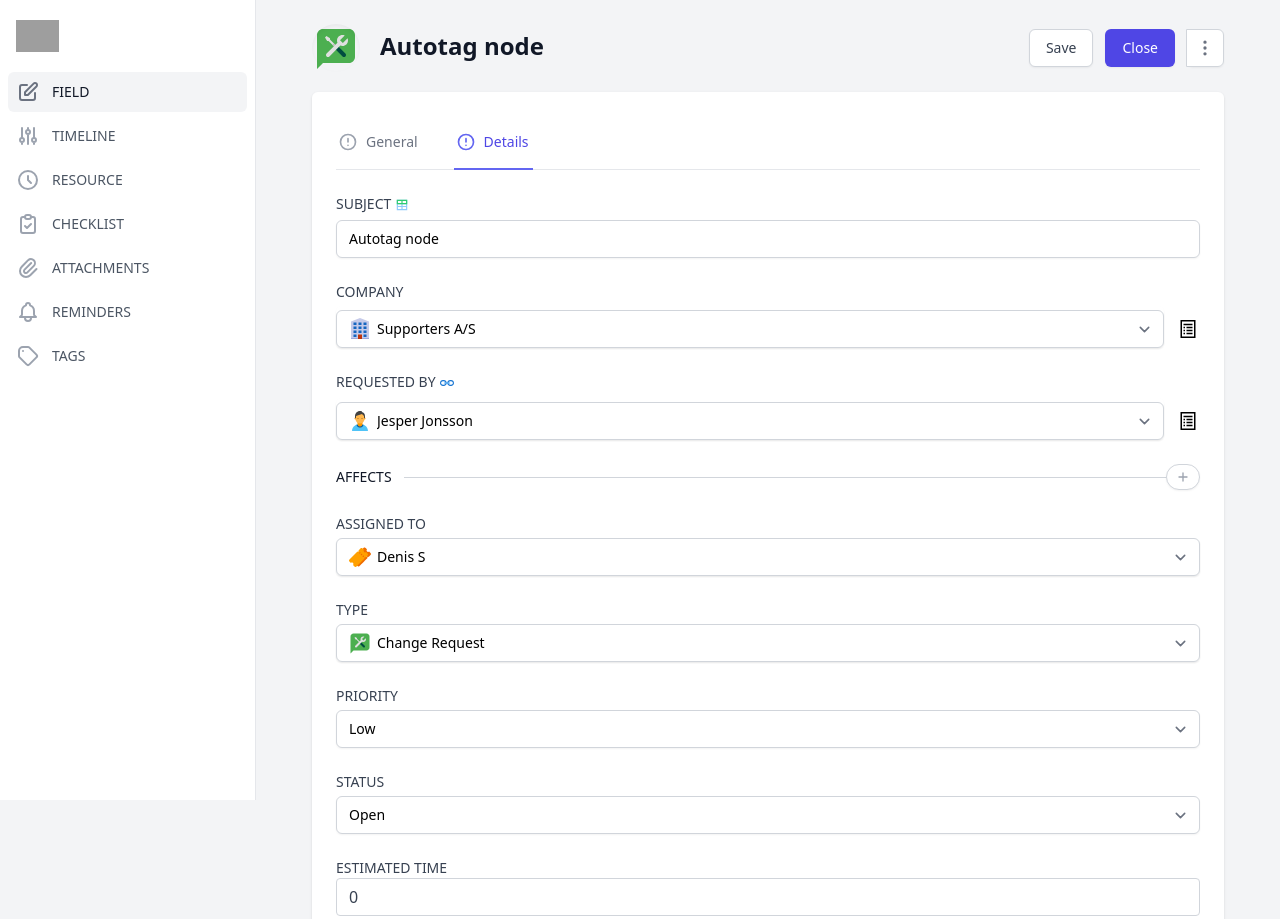
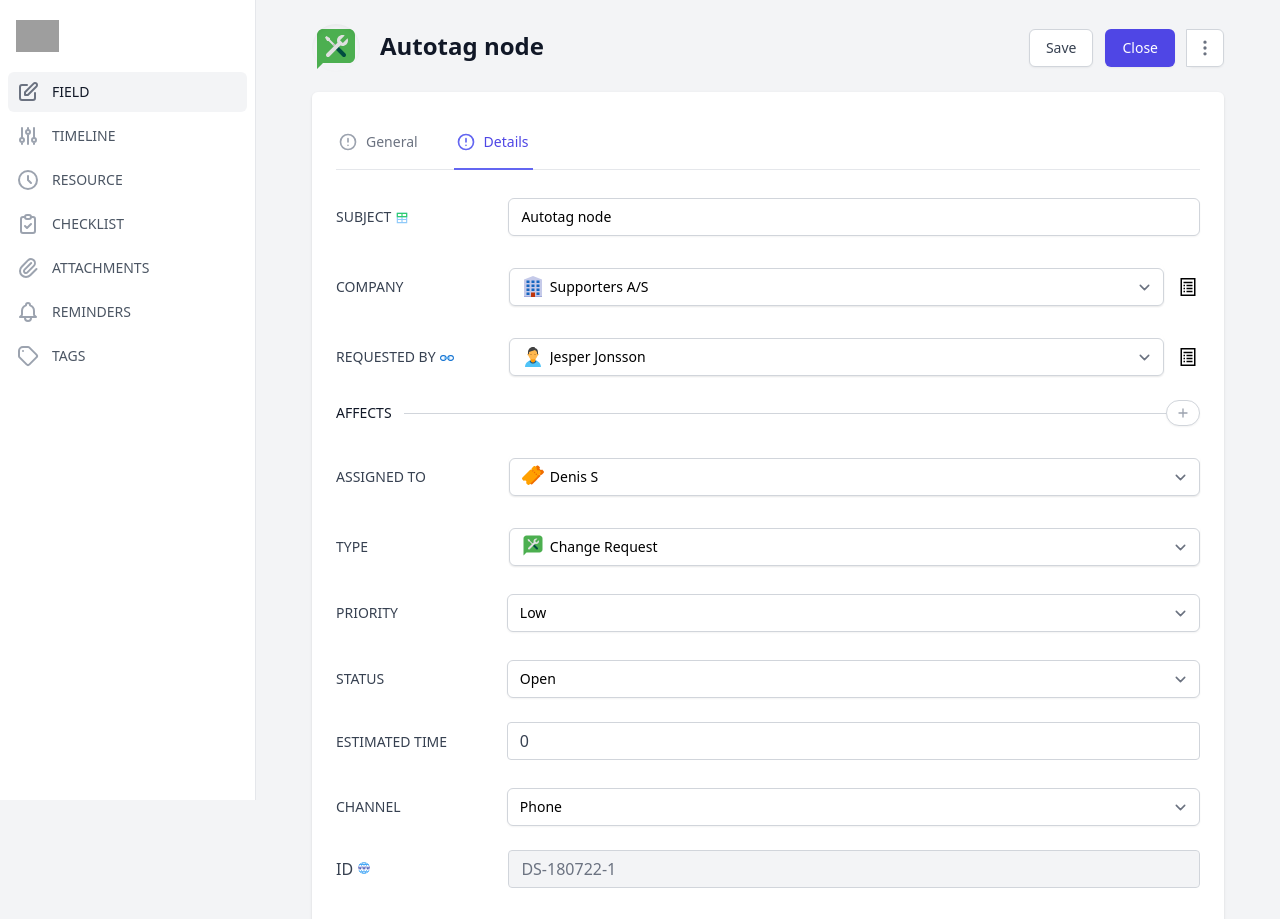
Before and after one commit to rjbhatt110/autotag, a Vue app: page / in a window 1280 px wide. Shown: the top 919 px of the page. Built offline with nearby package versions, Linux system fonts and the light colour scheme; grey boxes are pictures that could not be loaded; a web font is replaced by a local one.

Commit message:
left side label

```diff
--- a/src/App.vue
+++ b/src/App.vue
@@ -386,8 +386,8 @@
                         <!-- Form Section -->
                         <div class="grid grid-cols-3 gap-6">
                           <!-- Subject -->
-                          <div class="col-span-6 sm:col-span-3">
-                            <div class="flex items-center">
+                          <div class="flex items-baseline justify-between col-span-6 sm:col-span-3">
+                            <div class="flex flex-1 items-center">
                               <label
                                 for="subject"
                                 class="block text-sm font-medium text-gray-700 mr-1 mb-[2px]"
@@ -454,17 +454,17 @@
                               id="subject"
                               autocomplete="given-name"
                               value="Autotag node"
-                              class="mt-1 block w-full border border-gray-300 rounded-md shadow-sm py-2 px-3 focus:outline-none focus:ring-indigo-500 focus:border-indigo-500 sm:text-sm"
+                              class="mt-1 ml-1.5 block flex-[4] border border-gray-300 rounded-md shadow-sm py-2 px-3 focus:outline-none focus:ring-indigo-500 focus:border-indigo-500 sm:text-sm"
                             />
                           </div>
                           <!-- Company -->
-                          <div class="col-span-6 sm:col-span-3">
+                          <div class="flex items-baseline justify-between col-span-6 sm:col-span-3">
                             <label
                               for="company"
-                              class="block text-sm font-medium text-gray-700"
+                              class="block text-sm flex-1 font-medium text-gray-700"
                               >COMPANY</label
                             >
-                            <div class="flex items-center">
+                            <div class="flex items-center flex-[4]">
                               <div
                                 class="mt-1 relative rounded-md shadow-sm flex-1"
                               >
@@ -526,8 +526,8 @@
                             </div>
                           </div>
                           <!-- Requested By -->
-                          <div class="col-span-6 sm:col-span-3">
-                            <div class="flex items-center">
+                          <div class="flex items-baseline justify-between col-span-6 sm:col-span-3">
+                            <div class="flex flex-1 items-center">
                               <label
                                 for="requested"
                                 class="block text-sm font-medium mr-1 mb-[2px] text-gray-700"
@@ -552,7 +552,7 @@
                                 ></path>
                               </svg>
                             </div>
-                            <div class="flex items-center">
+                            <div class="flex flex-[4] items-center">
                               <div
                                 class="mt-1 relative rounded-md shadow-sm flex-1"
                               >
@@ -653,13 +653,13 @@
                             </div>
                           </div>
                           <!-- Assign To -->
-                          <div class="col-span-6 sm:col-span-3">
+                          <div class="flex items-baseline justify-between col-span-6 sm:col-span-3">
                             <label
                               for="assigned"
-                              class="block text-sm font-medium text-gray-700"
+                              class="block text-sm flex-1 font-medium text-gray-700"
                               >ASSIGNED TO</label
                             >
-                            <div class="mt-1 relative rounded-md shadow-sm">
+                            <div class="mt-1 flex-[4] relative rounded-md shadow-sm">
                               <div
                                 class="absolute inset-y-0 left-0 pl-3 flex items-center pointer-events-none"
                               >
@@ -695,13 +695,13 @@
                             </div>
                           </div>
                           <!-- Type -->
-                          <div class="col-span-6 sm:col-span-3">
+                          <div class="flex items-baseline justify-between col-span-6 sm:col-span-3">
                             <label
                               for="type"
-                              class="block text-sm font-medium text-gray-700"
+                              class="block flex-1 text-sm font-medium text-gray-700"
                               >TYPE</label
                             >
-                            <div class="mt-1 relative rounded-md shadow-sm">
+                            <div class="mt-1 flex-[4] relative rounded-md shadow-sm">
                               <div
                                 class="absolute inset-y-0 left-0 pl-3 flex items-center pointer-events-none"
                               >
@@ -748,17 +748,17 @@
                             </div>
                           </div>
                           <!-- Priority -->
-                          <div class="col-span-6 sm:col-span-3">
+                          <div class="flex items-baseline justify-between col-span-6 sm:col-span-3">
                             <label
                               for="priority"
-                              class="block text-sm font-medium text-gray-700"
+                              class="block flex-1 text-sm font-medium text-gray-700"
                               >PRIORITY</label
                             >
                             <select
                               id="priority"
                               name="priority"
                               autocomplete="priority-name"
-                              class="mt-1 block w-full bg-white border border-gray-300 rounded-md shadow-sm py-2 px-3 focus:outline-none focus:ring-indigo-500 focus:border-indigo-500 sm:text-sm"
+                              class="mt-1 ml-1 flex-[4] block w-full bg-white border border-gray-300 rounded-md shadow-sm py-2 px-3 focus:outline-none focus:ring-indigo-500 focus:border-indigo-500 sm:text-sm"
                             >
                               <option>Low</option>
                               <option>Medium</option>
@@ -766,17 +766,17 @@
                             </select>
                           </div>
                           <!-- Status -->
-                          <div class="col-span-6 sm:col-span-3">
+                          <div class="flex items-baseline justify-between col-span-6 sm:col-span-3">
                             <label
                               for="status"
-                              class="block text-sm font-medium text-gray-700"
+                              class="block flex-1 text-sm font-medium text-gray-700"
                               >STATUS</label
                             >
                             <select
                               id="status"
                               name="status"
                               autocomplete="status-name"
-                              class="mt-1 block w-full bg-white border border-gray-300 rounded-md shadow-sm py-2 px-3 focus:outline-none focus:ring-indigo-500 focus:border-indigo-500 sm:text-sm"
+                              class="mt-1 ml-1 flex-[4] block w-full bg-white border border-gray-300 rounded-md shadow-sm py-2 px-3 focus:outline-none focus:ring-indigo-500 focus:border-indigo-500 sm:text-sm"
                             >
                               <option>Open</option>
                               <option>In Process</option>
@@ -784,39 +784,39 @@
                             </select>
                           </div>
                           <!-- Estimated Time -->
-                          <div class="col-span-6 sm:col-span-3">
+                          <div class="flex items-baseline justify-between col-span-6 sm:col-span-3">
                             <label
                               for="estimate"
-                              class="block text-sm font-medium text-gray-700"
+                              class="block flex-1 text-sm font-medium text-gray-700"
                               >ESTIMATED TIME</label
                             >
                             <input
                               type="number"
-                              class="form-control block w-full px-3 py-1.5 text-base font-normal text-gray-700 bg-white bg-clip-padding border border-solid border-gray-300 rounded transition ease-in-out m-0 focus:text-gray-700 focus:bg-white focus:border-blue-600 focus:outline-none"
+                              class="form-control flex-[4] ml-1 block w-full px-3 py-1.5 text-base font-normal text-gray-700 bg-white bg-clip-padding border border-solid border-gray-300 rounded transition ease-in-out m-0 focus:text-gray-700 focus:bg-white focus:border-blue-600 focus:outline-none"
                               id="estimate"
                               value="0"
                             />
                           </div>
                           <!-- Channel -->
-                          <div class="col-span-6 sm:col-span-3">
+                          <div class="flex items-baseline justify-between col-span-6 sm:col-span-3">
                             <label
                               for="channel"
-                              class="block text-sm font-medium text-gray-700"
+                              class="block flex-1 text-sm font-medium text-gray-700"
                               >CHANNEL</label
                             >
                             <select
                               id="channel"
                               name="channel"
                               autocomplete="channel-name"
-                              class="mt-1 block w-full bg-white border border-gray-300 rounded-md shadow-sm py-2 px-3 focus:outline-none focus:ring-indigo-500 focus:border-indigo-500 sm:text-sm"
+                              class="mt-1 ml-1 flex-[4] block w-full bg-white border border-gray-300 rounded-md shadow-sm py-2 px-3 focus:outline-none focus:ring-indigo-500 focus:border-indigo-500 sm:text-sm"
                             >
                               <option>Phone</option>
                               <option>Email</option>
                             </select>
                           </div>
                           <!-- ID -->
-                          <div class="col-span-6 sm:col-span-3">
-                            <div class="flex items-baseline">
+                          <div class="flex items-baseline justify-between col-span-6 sm:col-span-3">
+                            <div class="flex flex-1 items-baseline">
                               <label
                                 for="exampleFormControlInput5"
                                 class="form-label inline-block mb-2 mr-1 text-gray-700"
@@ -851,7 +851,7 @@
                             </div>
                             <input
                               type="text"
-                              class="form-control block w-full px-3 py-1.5 text-base font-normal text-gray-700 bg-gray-100 bg-clip-padding border border-solid border-gray-300 rounded transition ease-in-out m-0 focus:text-gray-700 focus:bg-white focus:border-blue-600 focus:outline-none"
+                              class="form-control ml-1.5 flex-[4] block w-full px-3 py-1.5 text-base font-normal text-gray-700 bg-gray-100 bg-clip-padding border border-solid border-gray-300 rounded transition ease-in-out m-0 focus:text-gray-700 focus:bg-white focus:border-blue-600 focus:outline-none"
                               id="exampleFormControlInput5"
                               placeholder="DS-180722-1"
                               aria-label="Disabled input example"
@@ -859,14 +859,14 @@
                             />
                           </div>
                           <!-- Description -->
-                          <div class="col-span-3">
+                          <div class="flex items-baseline justify-between col-span-3">
                             <label
                               for="description"
-                              class="block text-sm font-medium text-gray-700"
+                              class="block flex-1 text-sm font-medium text-gray-700"
                             >
                               DESCRIPTION
                             </label>
-                            <div class="mt-1">
+                            <div class="mt-1 flex-[4]">
                               <textarea
                                 id="description"
                                 name="description"
```
